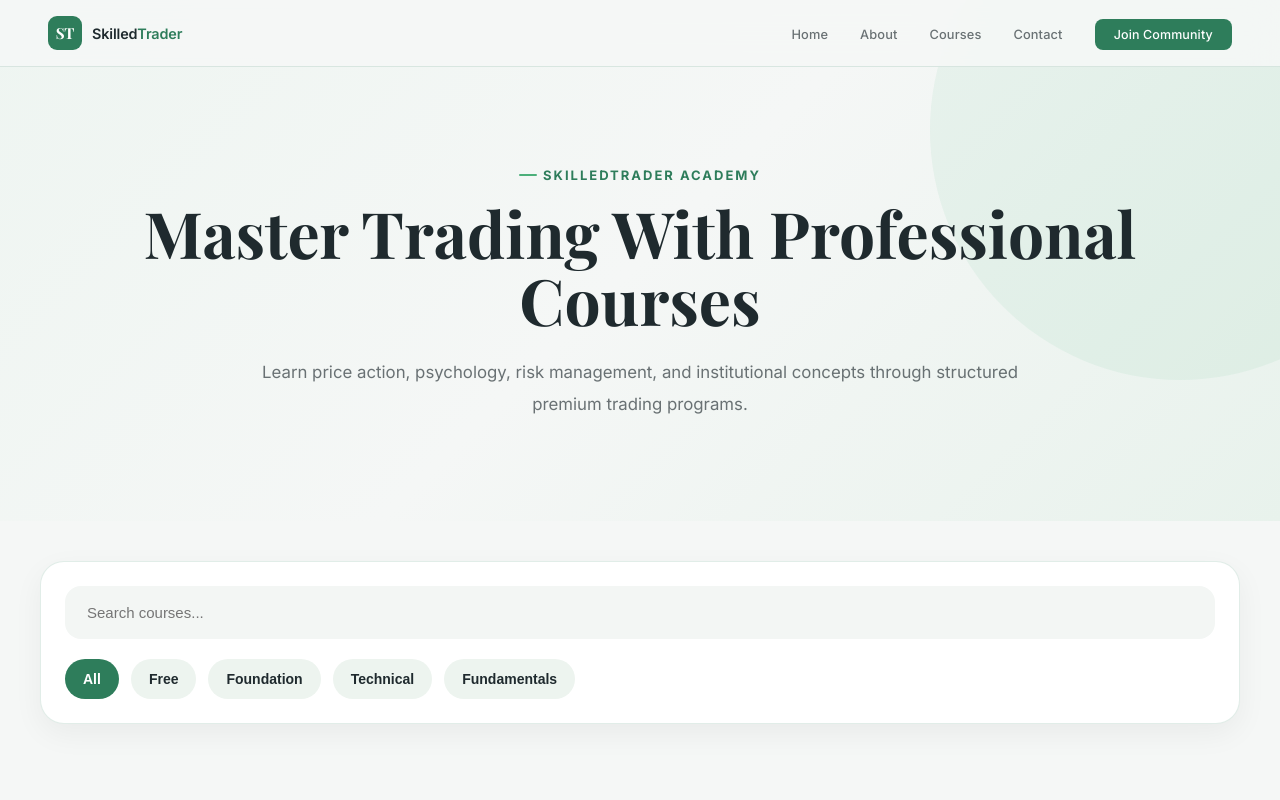
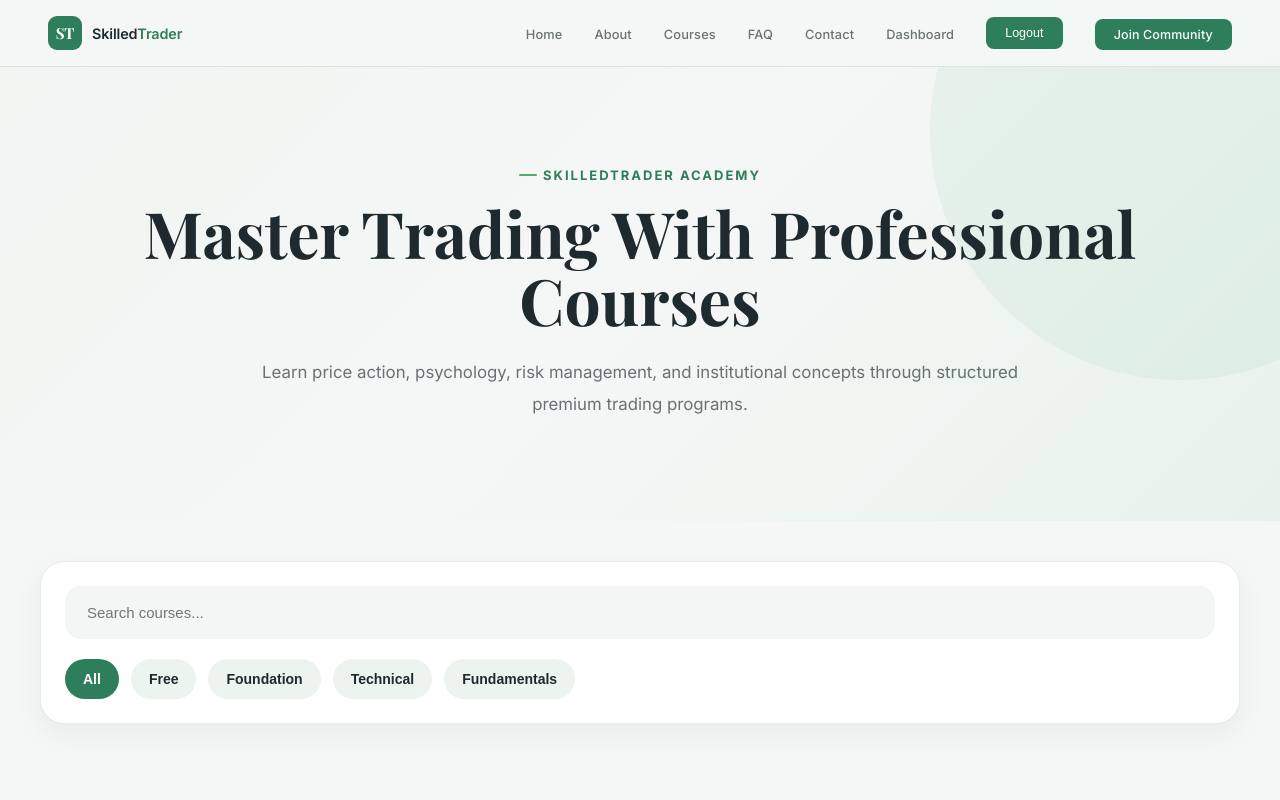
Before and after one commit to niru-31/SkilledTrader, a plain HTML site: page project-folder/courses.html in a window 1280 px wide. Shown: the top 800 px of the page. Drawn offline with nearby package versions, Linux system fonts and the light colour scheme; no server answers; sample sign-in values are in the browser's storage.

Commit message:
Update courses.html
changing nav link

```diff
--- a/project-folder/courses.html
+++ b/project-folder/courses.html
@@ -28,16 +28,21 @@
   </a>
 
   <ul class="nav-links">
-    <li><a href="index.html">Home</a></li>
-    <li><a href="about.html">About</a></li>
-    <li><a href="courses.html">Courses</a></li>
-    <li><a href="contact.html">Contact</a></li>
+   <li><a href="index.html">Home</a></li>
 
-    <li>
-      <a href="/project-folder/community.html" target="_blank" class="nav-cta">
-        Join Community
-      </a>
-    </li>
+  <li><a href="about.html">About</a></li>
+
+  <li><a href="courses.html">Courses</a></li>
+
+  <li><a href="faq.html">FAQ</a></li>
+
+  <li><a href="contact.html">Contact</a></li>
+
+  <li><a href="dashboard.html">Dashboard</a></li>
+
+  <li><button class="logout-btn" onclick="logout()">Logout</button></li>
+
+  <li><a href="/project-folder/community.html" target="_blank" class="nav-cta">Join Community</a></li>
   </ul>
 
   <button class="hamburger" id="hamburger">
```
